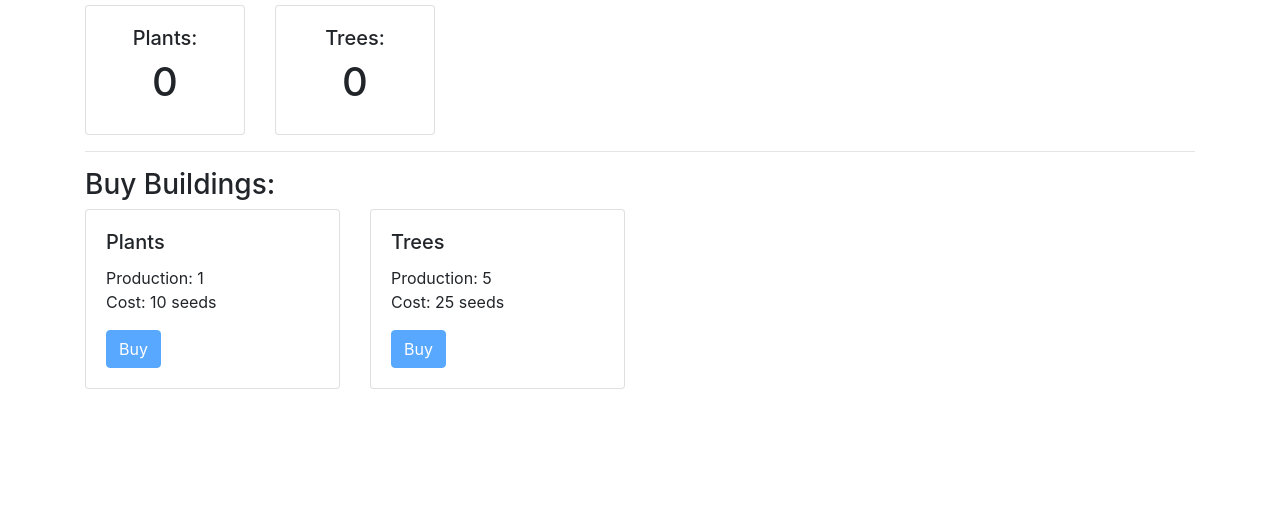
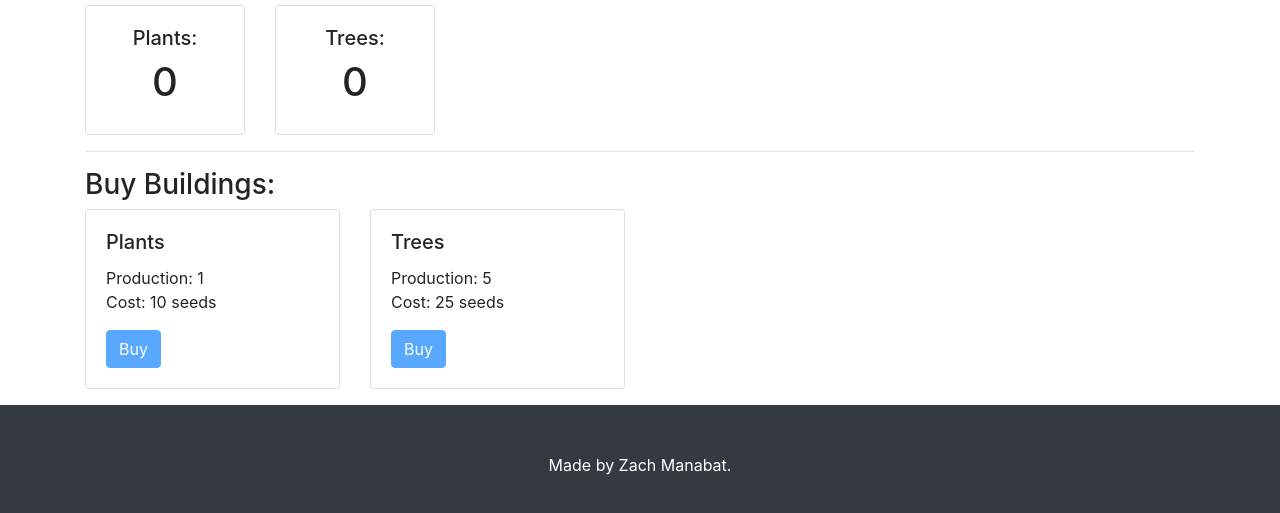
Before and after one commit to bbz0/clicker-game-template, a plain HTML site: page index.html in a window 1280 px wide. Shown: the part 679-1192 px from the top of the page. Before the commit the page ends 1068 px from the top, so only its background shows below. Drawn offline with nearby package versions, Linux system fonts and the light colour scheme.

Commit message:
add footer

```diff
--- a/index.html
+++ b/index.html
@@ -34,10 +34,16 @@
 			<hr>
 			<h3>Buy Buildings:</h3>
 
-			<div class="row" id="buildings--container">
+			<div class="row mb-3" id="buildings--container">
 				<!-- Generated Building Data -->
 			</div>
 		</div>
+
+		<footer class="bg-dark py-5">
+			<div class="container">
+				<p class="text-center text-white">Made by Zach Manabat.</p>
+			</div>
+		</footer>
 
 
 		<script src="https://code.jquery.com/jquery-3.3.1.slim.min.js" integrity="sha384-q8i/X+965DzO0rT7abK41JStQIAqVgRVzpbzo5smXKp4YfRvH+8abtTE1Pi6jizo" crossorigin="anonymous"></script>
```
